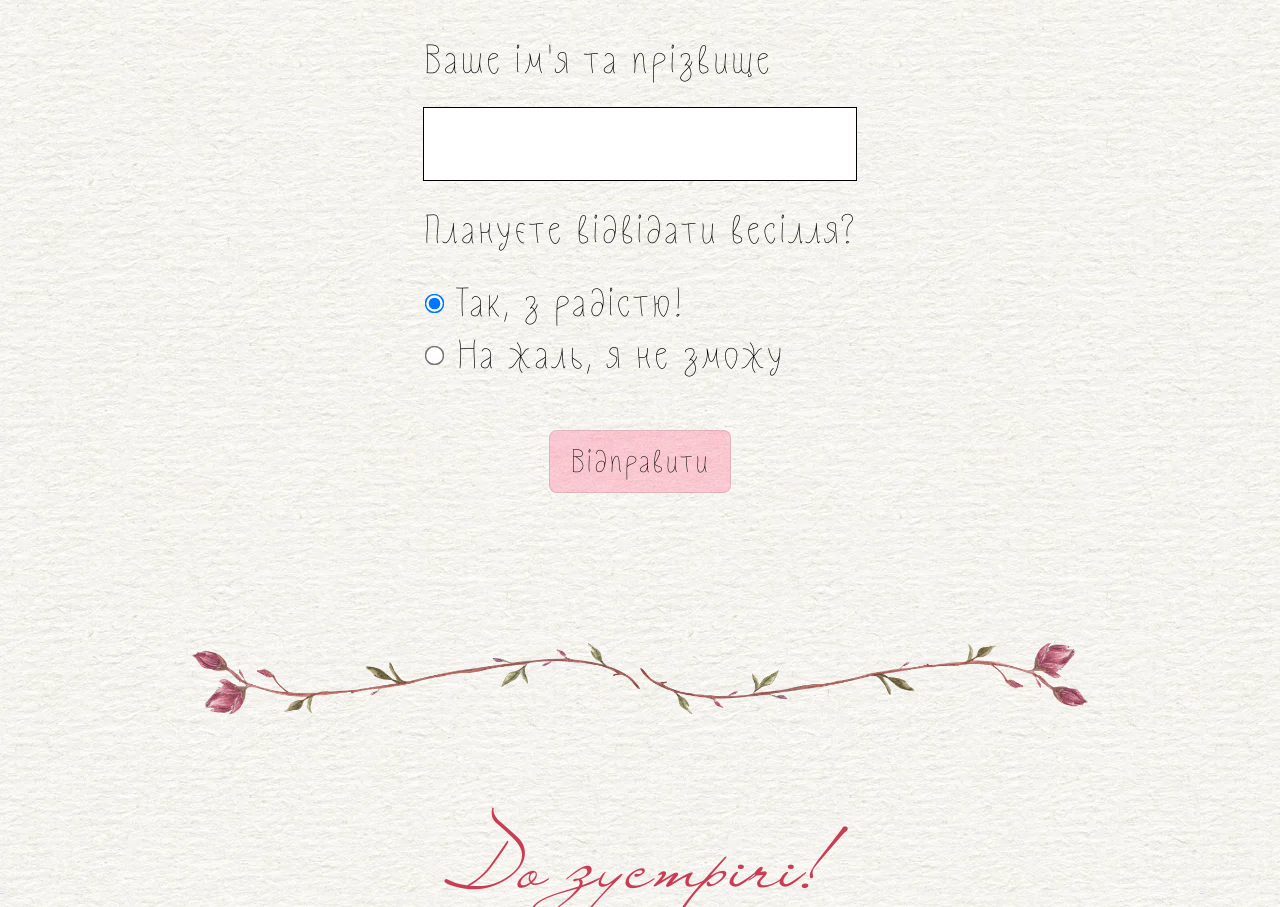
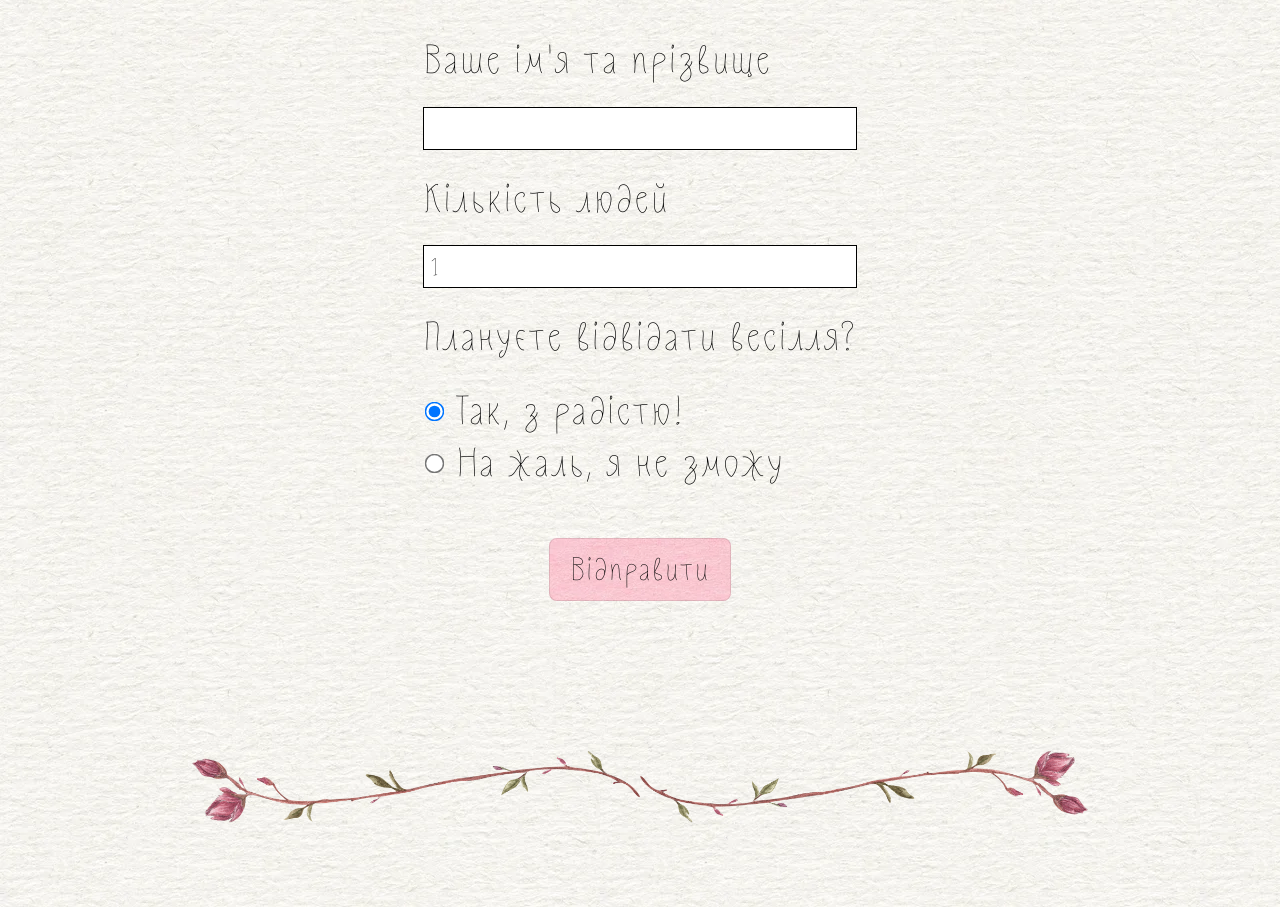
Before and after one commit to maryna-and-oleksandr/wedding-invitation, a plain HTML site: page index.html in a window 1280 px wide. Shown: the part 9052-9959 px from the top of the page. Drawn offline with Linux system fonts and the light colour scheme.

Commit message:
add people count input

```diff
--- a/index.html
+++ b/index.html
@@ -277,7 +277,9 @@
       <form action="https://docs.google.com/forms/u/0/d/e/1FAIpQLScMz5ktDbDwJlfsc8mBnPzyuo-zjRKSKfE9861AGFWxotC04w/formResponse" method="post">
         <div style="display: flex; flex-direction: column; text-align: left;">
           <div class="content-text" placeholder="Ваше ім'я та прізвище">Ваше ім'я та прізвище</div>
-          <input type="text" class="content-text" required name="entry.1436827771" style="padding: 10px; margin: 5% 0; border: 1px solid black;">
+          <input type="text" class="content-text" required name="entry.1436827771" style="padding: 5px; margin: 5% 0; border: 1px solid black; font-size: 24px;">
+          <div class="content-text" placeholder="Кількість людей">Кількість людей</div>
+          <input type="number" class="content-text" required name="entry.554732805" style="padding: 5px; margin: 5% 0; border: 1px solid black; font-size: 24px;" value="1" min="1">
           <div class="content-text" style="margin-bottom: 5%;">Плануєте відвідати весілля?</div>
           <div style="display: flex; align-items: center">
             <input type="radio" id="choise.yes" style="transform: scale(1.5); margin-right: 15px;" name="entry.1495708168" value="Так" placeholder="Плануєте відвідати весілля?" checked/>
```
